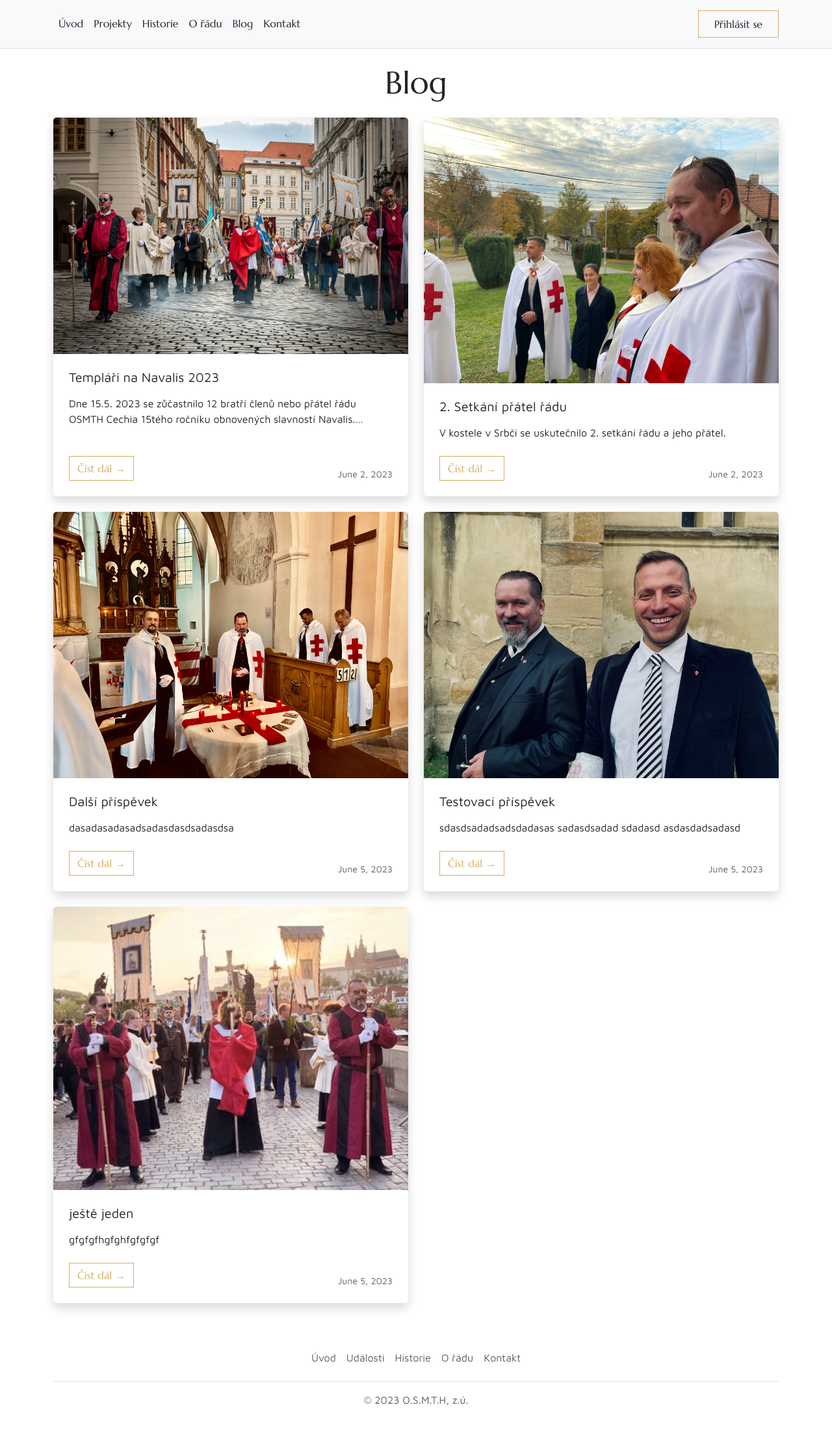
After one commit to Tomasgei/osmth-web, a Django app: page /blog in a window 1280 px wide. The commit adds this page. Shown: the whole page at 65% size. Run offline with Django 4.2, Linux system fonts and the light colour scheme; data comes from the database, SQL or seed files in the repository; both versions use the stored data as it was after the commit.

Commit message:
blog, events commit

```diff
--- a/core/settings.py
+++ b/core/settings.py
@@ -24,9 +24,9 @@ BASE_DIR = Path(__file__).resolve().parent.parent
 SECRET_KEY = 'django-insecure-vbp!njb+39oetn!d#78)xb%y#s2ka-hl^t%d4d=04xrxl)q$s5'
 
 # SECURITY WARNING: don't run with debug turned on in production!
-DEBUG = False
+DEBUG = True
 
-ALLOWED_HOSTS = ["osmth.cz","www.osmth.cz","172.105.72.222","localhost"]
+ALLOWED_HOSTS = ["osmth.cz","www.osmth.cz","172.105.72.222","localhost","127.0.0.1"]
 
 
 # Application definition
@@ -108,7 +108,7 @@ AUTH_PASSWORD_VALIDATORS = [
 # Internationalization
 # https://docs.djangoproject.com/en/4.1/topics/i18n/
 
-LANGUAGE_CODE = 'CS'
+LANGUAGE_CODE = 'cs'
 
 TIME_ZONE = 'UTC'
 
--- /dev/null
+++ b/requirements.txt
@@ -0,0 +1,6 @@
+asgiref==3.6.0
+Django==4.1.7
+django-autoslug==1.9.9
+Pillow==9.5.0
+sqlparse==0.4.3
+tzdata==2023.3
--- /dev/null
+++ b/templates/blog.html
@@ -0,0 +1,36 @@
+{% extends 'base.html' %}
+{% load static %}
+{% block content %}
+
+<section class="bg-white py-10">
+    <div class="container ">
+        <div class="my-4 "><h2 class="callout display-5 text-center">Blog</h2></div>
+           <!-- Nested row for non-featured blog posts-->
+           <div class="row mt-3">
+            {% for a in articles %}
+                <div class="col-lg-6 mb-4">
+                    <div class="card h-100 shadow border-0">
+                    {% if a.image %}
+                    <img class="card-img-top" src={{a.image.url}} alt="..">
+                    {% else %}
+                    <img class="card-img-top" src="../media/images/default.jpg" alt="..">
+                    {%endif %}
+                    <div class="card-body p-4">
+                        <a class="text-decoration-none link-dark stretched-link" href="{% url 'web:blog_detail' a.slug %}"><div class="h5 card-title mb-3">{{ a.title }}</div></a>
+                        <p class="card-text mb-0">{{a.content |truncatechars:120 }}</p>
+                    </div>
+                    <div class="card-footer p-4 pt-0 bg-transparent border-top-0">
+                        <div class="d-flex align-items-end justify-content-between">
+                            <a class="btn custom-button-article btn-danger text-right" href="{% url 'web:blog_detail' a.slug %}">Číst dál →</a>
+                            <div class="d-flex align-items-center">
+                                <div class="small">
+                                    <div class="text-muted">{{a.pub_date}}</div>
+                                </div>
+                            </div>
+                    </div>
+                </div>
+            </div>
+        </div>
+{% endfor %}
+</section>
+{% endblock content %}
--- a/templates/navbar.html
+++ b/templates/navbar.html
@@ -9,7 +9,7 @@
           <li class="nav-item"><a href="#" class="a-nav nav-link link-dark px-2 callout">Projekty</a></li>
           <li class="nav-item"><a href="#" class="a-nav nav-link link-dark px-2 callout">Historie</a></li>
           <li class="nav-item"><a href="#" class="a-nav nav-link link-dark px-2 callout">O řádu</a></li>
-          <li class="nav-item"><a href="#" class="a-nav nav-link link-dark px-2 callout">Blog</a></li>
+          <li class="nav-item"><a href="{% url "web:blog" %}" class="a-nav nav-link link-dark px-2 callout">Blog</a></li>
           <li class="nav-item"><a href="{% url "web:kontakt" %}" class="a-nav nav-link link-dark px-2 callout">Kontakt</a></li>
         </ul>
         <ul class="nav">
--- a/web/models.py
+++ b/web/models.py
@@ -2,7 +2,7 @@ from django.db import models
 from django.urls import reverse
 from autoslug import AutoSlugField
 from django.contrib.auth.models import User
-
+from django.utils.translation import gettext_lazy as _
 
 class Article(models.Model):
 
@@ -12,7 +12,7 @@ class Article(models.Model):
 
     )
 
-    title = models.CharField(max_length=255)
+    title = models.CharField(max_length=255, verbose_name="Article title")
     pub_date = models.DateField(auto_now=True, editable=True, verbose_name="Published date")
     updated = models.DateTimeField(auto_now=True)
     slug = AutoSlugField(populate_from = "title", unique_with="pub_date__month")
@@ -26,3 +26,13 @@ class Article(models.Model):
 
     def get_absolute_url(self):
         return reverse("web:blog_detail", kwargs={"slug": self.slug})
+
+class Event(models.Model):
+    title = models.CharField(max_length=255,verbose_name=_("Event name"))
+    event_date = models.DateField(verbose_name=_("Event date"))
+    content = models.TextField(max_length=255,verbose_name=_("Event description"))
+    pub_date = models.DateField(auto_now=False, editable=True, verbose_name=_("Published date"))
+    updated = models.DateTimeField(auto_now=True)
+
+    def __str__(self):
+        return self.title
--- a/web/urls.py
+++ b/web/urls.py
@@ -5,6 +5,7 @@ app_name = "web"
 
 urlpatterns = [
     path('', views.home_page, name="home"),
+    path('blog', views.blog_page, name="blog"),
     path('blog/<slug:slug>', views.blog_detail_page, name="blog_detail"),
     path('kontakt/', views.kontakt_page, name="kontakt"),
     path('login/', views.signin_page, name="login"),
--- a/web/views.py
+++ b/web/views.py
@@ -1,11 +1,13 @@
 from django.shortcuts import render, redirect, get_object_or_404
-from . models import Article
+from . models import Article,Event
 
 
 def home_page(request):
     articles = Article.objects.filter(status="published")[0:2]
+    events = Event.objects.all()[0:3]
 
-    context = {"articles":articles}
+    context = {"articles":articles,
+               "events":events}
     return render(request, "homepage.html",context)
 
 def kontakt_page(request):
@@ -23,3 +25,9 @@ def blog_detail_page(request,slug):
 
     context = {"article":article}
     return render(request, "blog_detail.html",context)
+
+def blog_page(request):
+    article = Article.objects.filter(status="published")
+
+    context = {"articles":article}
+    return render(request, "blog.html",context)
```
Also changed, not shown: templates/homepage.html (+7 -4 lines), web/admin.py (+7 -1 lines), db.sqlite3, media/images/IMG-3704.jpg (added), media/images/IMG_E3871.JPG (added), media/images/Navalis_templaři.jpg (added), web/migrations/0002_event.py (added).
